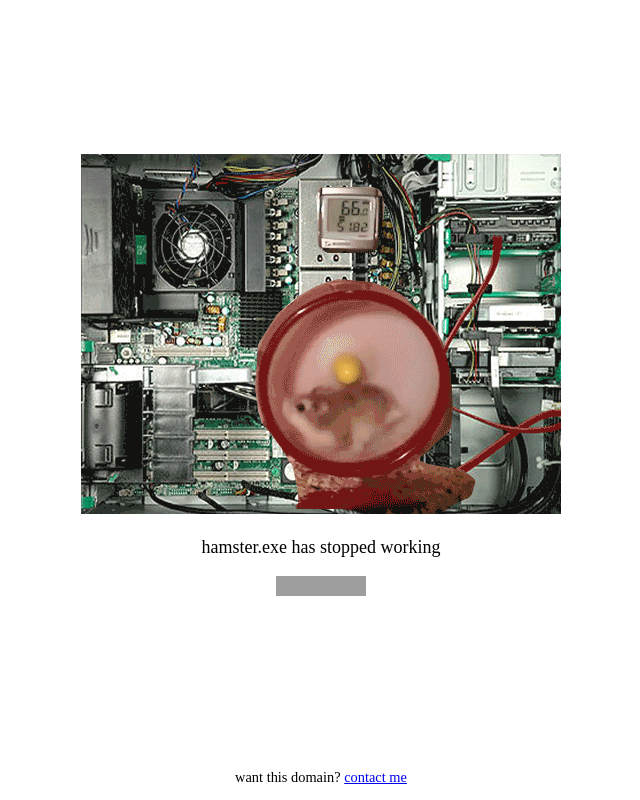
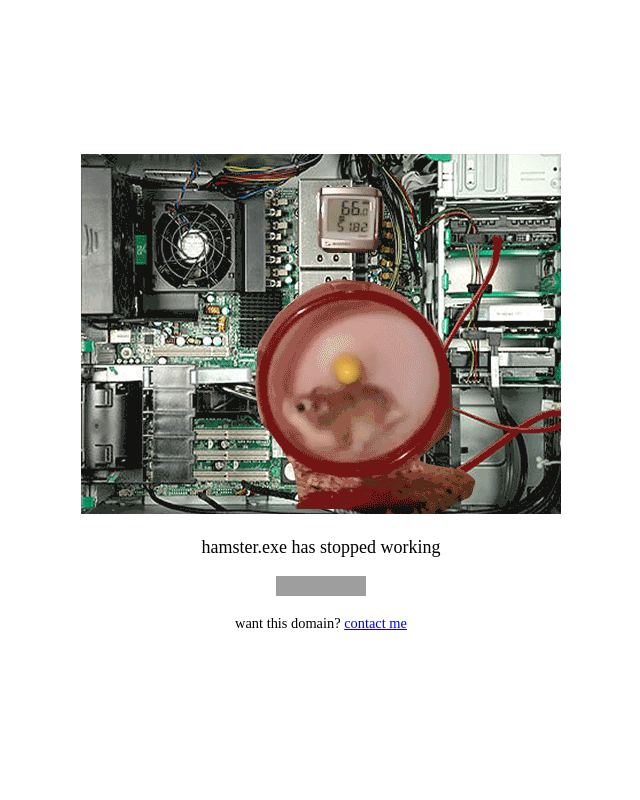
Before and after one commit to zacharygarwood/beta.computer, a plain HTML site: page index.html in a window 1280 px wide. Shown: the whole page, without its empty margins (319-959 px from the left). Drawn offline with Linux system fonts and the light colour scheme; grey boxes are pictures that could not be loaded.

Commit message:
Move domain message

```diff
--- a/index.html
+++ b/index.html
@@ -23,9 +23,7 @@
             max-width: 100%;
             height: auto;
         }
-        footer {
-            text-align: center;
-            padding: 1em;
+        .contact {
             font-size: 0.8em;
         }
     </style>
@@ -36,10 +34,8 @@
             <img src="assets/beta-hamster.gif" alt="Beta Hamster">
             <p>hamster.exe has stopped working</p>
             <iframe src="https://ghbtns.com/github-btn.html?user=zacharygarwood&repo=beta.computer&type=star&count=true" frameborder="0" scrolling="0" width="90" height="20" title="GitHub"></iframe>
+            <p class="contact">want this domain? <a href="mailto:garwoodzachary@gmail.com">contact me</a></p>
         </center>
     </main>
-    <footer>
-        want this domain? <a href="mailto:garwoodzachary@gmail.com">contact me</a>
-    </footer>
 </body>
 </html>
```
